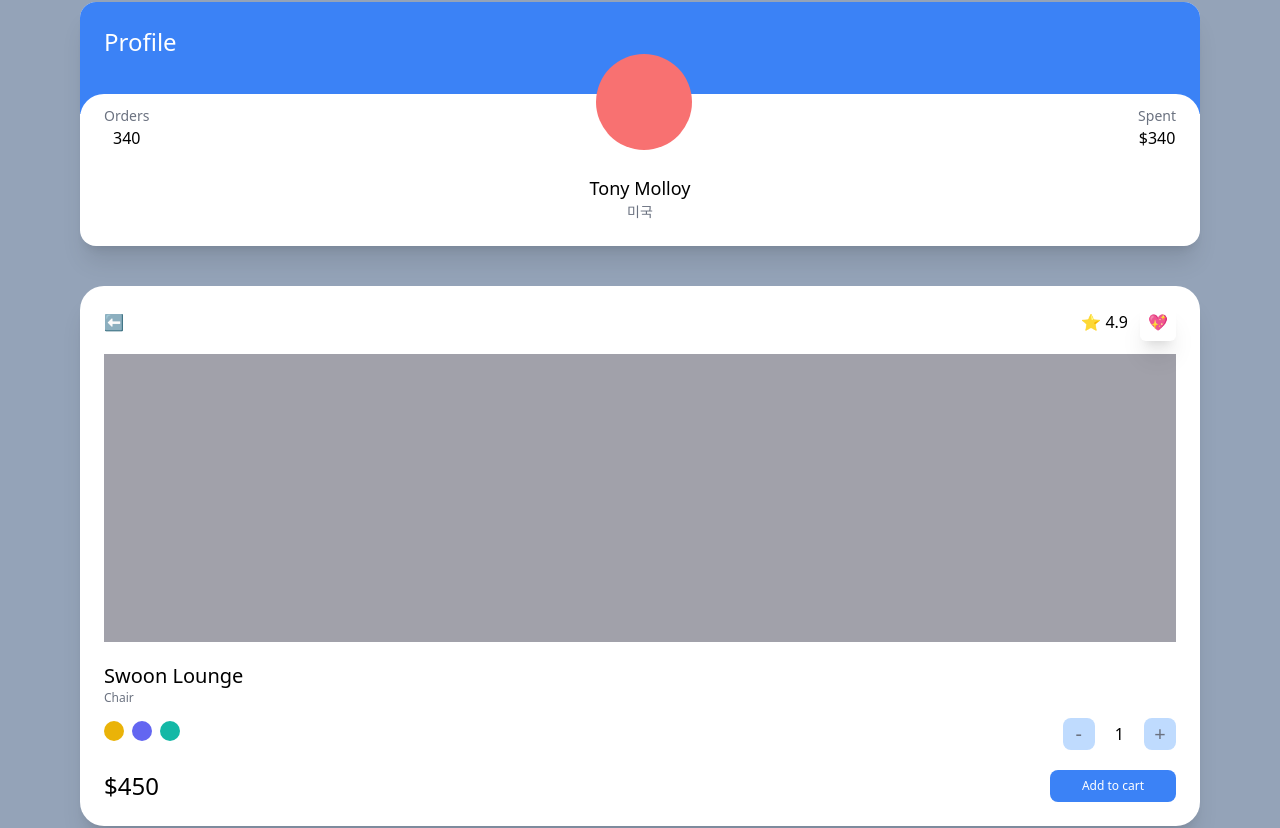
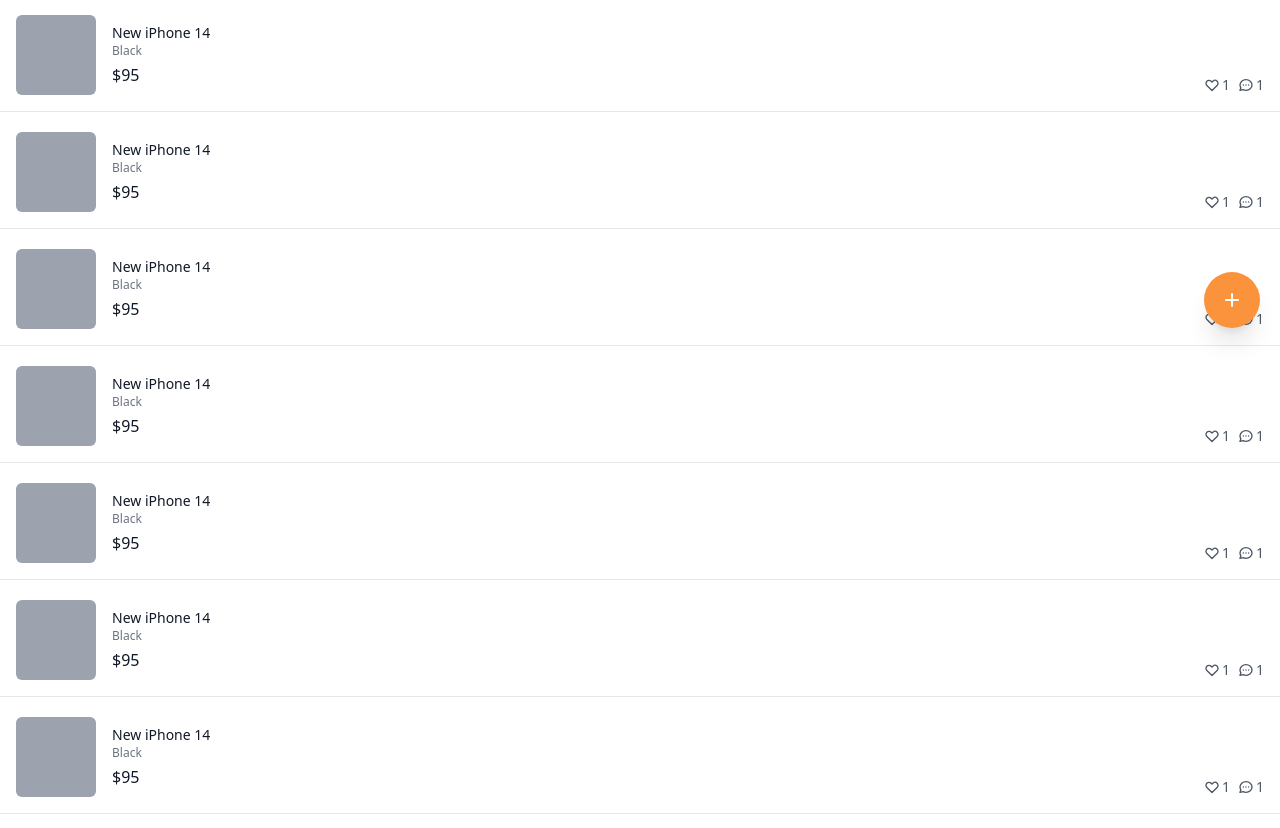
Before and after one commit to duwon1229/carrot-market, a Next.js app: page / in a window 1280 px wide. Shown: the part 376-1204 px from the top of the page. Built offline with nearby package versions, Linux system fonts and the light colour scheme.

Commit message:
home, enter 페이지 스타일 추가

```diff
--- a/package.json
+++ b/package.json
@@ -9,6 +9,7 @@
     "lint": "next lint"
   },
   "dependencies": {
+    "@tailwindcss/forms": "^0.5.2",
     "next": "12.1.6",
     "react": "18.1.0",
     "react-dom": "18.1.0"
--- a/pages/index.tsx
+++ b/pages/index.tsx
@@ -2,83 +2,77 @@
 
 const Home: NextPage = () => {
   return (
-    <div className="bg-slate-400 py-20 px-20 grid gap-10 min-h-screen">
-      <div className="bg-white p-6 rounded-3xl shadow-xl">
-        <span className="font-semibold text-3xl">Select Item</span>
-        <div className="flex justify-between my-2">
-          <span className="text-gray-500">Grey Chair</span>
-          <span className="font-semibold">$19</span>
-        </div>
-        <div className="flex justify-between">
-          <span className="text-gray-500">Grey Chair</span>
-          <span className="font-semibold">$19</span>
-        </div>
-        <div className="flex justify-between mt-2 pt-2 border-t-2 border-dashed">
-          <span>Total</span>
-          <span className="font-semibold">$10</span>
-        </div>
-        <button className="mt-5 bg-blue-500 text-white p-3 text-center rounded-xl w-2/4 mx-auto hover:bg-teal-500 hover:text-black active:bg-yellow-500 focus:text-red-500">
-          Checkout
-        </button>
-      </div>
-      <div className="bg-white overflow-hidden rounded-2xl shadow-xl ">
-        <div className="bg-blue-500 p-6 pb-14">
-          <span className="text-white text-2xl">Profile</span>
-        </div>
-        <div className="rounded-3xl p-6 bg-white relative -top-5">
-          <div className="flex relative -top-16 items-end justify-between">
-            <div className="flex flex-col items-center">
-              <span className="text-sm text-gray-500">Orders</span>
-              <span className="font-medium">340</span>
-            </div>
-            <div className="h-24 w-24 bg-red-400 rounded-full" />
-            <div className="flex flex-col items-center">
-              <span className="text-sm text-gray-500">Spent</span>
-              <span className="font-medium">$340</span>
+    <div className="flex flex-col space-y-5 py-10">
+      {[1, 1, 1, 1, 1, 1, 1, 1, 1, 1, 1, 1].map((_, i) => (
+        <div
+          key={i}
+          className="flex px-4 border-b pb-4 cursor-pointer justify-between"
+        >
+          <div className="flex space-x-4">
+            <div className="w-20 h-20 bg-gray-400 rounded-md" />
+            <div className="pt-2 flex flex-col">
+              <h3 className="text-sm font-medium text-gray-900">
+                New iPhone 14
+              </h3>
+              <span className="text-xs text-gray-500">Black</span>
+              <span className="font-medium mt-1 text-gray-900">$95</span>
             </div>
           </div>
-          <div className="relative flex flex-col items-center -mt-10 -mb-5">
-            <span className="text-lg font-medium">Tony Molloy</span>
-            <span className="text-sm text-gray-500">미국</span>
+          <div className="flex space-x-2 items-end justify-end">
+            <div className="flex space-x-0.5 items-center text-sm text-gray-600">
+              <svg
+                className="w-4 h-4"
+                fill="none"
+                stroke="currentColor"
+                viewBox="0 0 24 24"
+                xmlns="http://www.w3.org/2000/svg"
+              >
+                <path
+                  strokeLinecap="round"
+                  strokeLinejoin="round"
+                  strokeWidth="2"
+                  d="M4.318 6.318a4.5 4.5 0 000 6.364L12 20.364l7.682-7.682a4.5 4.5 0 00-6.364-6.364L12 7.636l-1.318-1.318a4.5 4.5 0 00-6.364 0z"
+                ></path>
+              </svg>
+              <span>1</span>
+            </div>
+            <div className="flex space-x-0.5 items-center text-sm text-gray-600">
+              <svg
+                className="w-4 h-4"
+                fill="none"
+                stroke="currentColor"
+                viewBox="0 0 24 24"
+                xmlns="http://www.w3.org/2000/svg"
+              >
+                <path
+                  strokeLinecap="round"
+                  strokeLinejoin="round"
+                  strokeWidth="2"
+                  d="M8 12h.01M12 12h.01M16 12h.01M21 12c0 4.418-4.03 8-9 8a9.863 9.863 0 01-4.255-.949L3 20l1.395-3.72C3.512 15.042 3 13.574 3 12c0-4.418 4.03-8 9-8s9 3.582 9 8z"
+                ></path>
+              </svg>
+              <span>1</span>
+            </div>
           </div>
         </div>
-      </div>
-      <div className="bg-white p-6 rounded-3xl shadow-xl">
-        <div className="flex mb-5 justify-between items-center">
-          <span>⬅️</span>
-          <div className="space-x-3">
-            <span>⭐️ 4.9</span>
-            <span className="shadow-xl p-2 rounded-md">💖</span>
-          </div>
-        </div>
-        <div className="bg-zinc-400 h-72 mb-5" />
-        <div className="flex flex-col">
-          <span className="font-medium text-xl">Swoon Lounge</span>
-          <span className="text-xs text-gray-500">Chair</span>
-          <div className="mt-3 mb-5 flex justify-between items-center">
-            <div className="space-x-2">
-              <button className="w-5 h-5 rounded-full bg-yellow-500 focus:ring-2 ring-offset-2 ring-yellow-500 transition" />
-              <button className="w-5 h-5 rounded-full bg-indigo-500 focus:ring-2 ring-offset-2 ring-indigo-500 transition" />
-              <button className="w-5 h-5 rounded-full bg-teal-500 focus:ring-2 ring-offset-2 ring-teal-500 transition" />
-            </div>
-            <div className="flex items-center space-x-5">
-              <button className="rounded-lg bg-blue-200 flex justify-center items-center aspect-square w-8 text-xl text-gray-500">
-                -
-              </button>
-              <span>1</span>
-              <button className="rounded-lg bg-blue-200 flex justify-center items-center aspect-square w-8 text-xl text-gray-500">
-                +
-              </button>
-            </div>
-          </div>
-          <div className="flex justify-between items-center">
-            <span className="font-medium text-2xl">$450</span>
-            <button className="bg-blue-500 py-2 px-8 text-center text-xs text-white rounded-lg">
-              Add to cart
-            </button>
-          </div>
-        </div>
-      </div>
+      ))}
+      <button className="fixed hover:bg-orange-500 cursor-pointer bottom-24 right-5 shadow-xl bg-orange-400 rounded-full p-4 text-white">
+        <svg
+          className="h-6 w-6"
+          xmlns="http://www.w3.org/2000/svg"
+          fill="none"
+          viewBox="0 0 24 24"
+          stroke="currentColor"
+          aria-hidden="true"
+        >
+          <path
+            strokeLinecap="round"
+            strokeLinejoin="round"
+            strokeWidth="2"
+            d="M12 6v6m0 0v6m0-6h6m-6 0H6"
+          />
+        </svg>
+      </button>
     </div>
   );
 };
--- a/tailwind.config.js
+++ b/tailwind.config.js
@@ -6,5 +6,5 @@
   theme: {
     extend: {},
   },
-  plugins: [],
+  plugins: [require("@tailwindcss/forms")],
 };
```
Also changed, not shown: pages/enter.tsx (added, +112 -0 lines), 1 other file (tests, documents, lock files or other folders).
